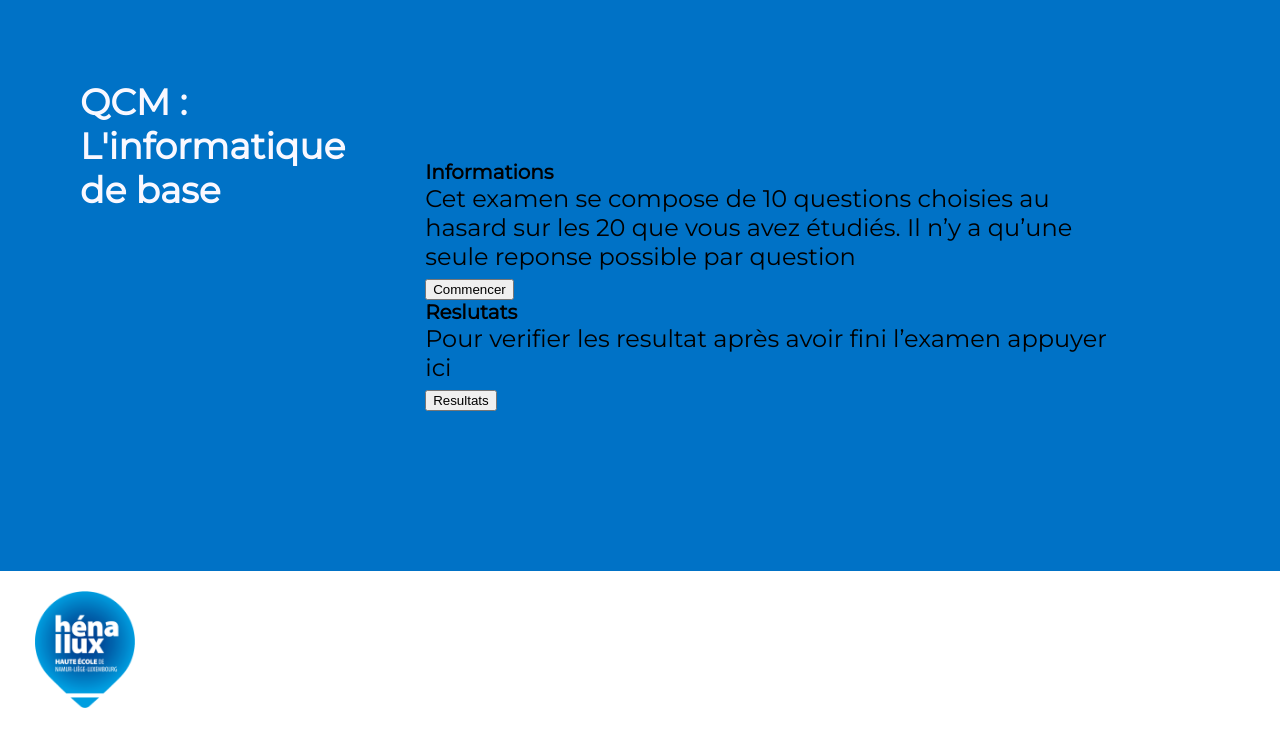
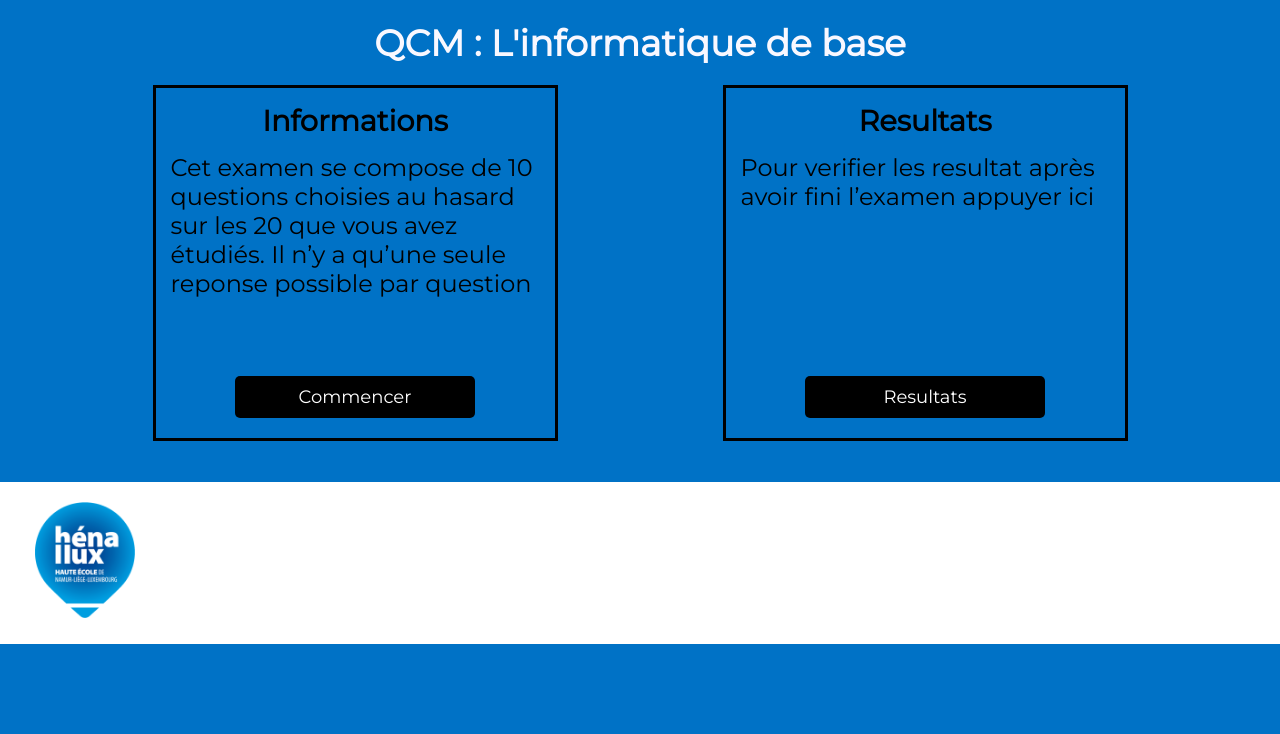
Before and after one commit to WH-Yoshi/QCM-front, a PHP site: page /menu.php in a window 1280 px wide. Shown: the part 156-890 px from the top of the page. After the commit the page ends 800 px from the top, so only its background shows below. Run offline with PHP 8.4, Linux system fonts and the light colour scheme.

Commit message:
New menu

```diff
--- a/menu.php
+++ b/menu.php
@@ -27,45 +27,21 @@
             <h2>QCM : L'informatique de base</h2>
             <section id="panels" class="section-panels">
                 <article class="start">
-                    <h5>Informations</h5>
-                    <p>Cet examen se compose de 10 questions choisies au hasard sur les 20 que vous avez étudiés. Il n’y a qu’une seule reponse possible par question</p>
-                    <a href="target"><button>Commencer</button></a>
+                    <div>
+                        <h5>Informations</h5>
+                        <p>Cet examen se compose de 10 questions choisies au hasard sur les 20 que vous avez étudiés. Il n’y a qu’une seule reponse possible par question</p>
+                    </div>
+                    <a href="target" class="button">Commencer</a>
                 </article>
                 <article class="result">
-                    <h5>Reslutats</h5>
-                    <p>Pour verifier les resultat après avoir fini l’examen appuyer ici</p>
-                    <a href="target"><button>Resultats</button></a>
+                    <div>
+                        <h5>Resultats</h5>
+                        <p>Pour verifier les resultat après avoir fini l’examen appuyer ici</p>
+                    </div>
+                    <a href="target" class="button">Resultats</a>
                 </article>
-                <!-- <div style="width: 1596px; height: 665px; position: relative">
-                    <div style="left: 514px; top: 0px; position: absolute; color: white; font-size: 40px; font-family: Inter; font-weight: 600; word-wrap: break-word">QCM : L’informatique de base </div>
-                    <div style="width: 626px; height: 495px; left: 970px; top: 170px; position: absolute">
-                        <div style="width: 145px; height: 39px; left: 240px; top: 51px; position: absolute; color: white; font-size: 32px; font-family: Inter; font-weight: 600; word-wrap: break-word">Resultats</div>
-                        <div style="width: 626px; height: 495px; left: 0px; top: 0px; position: absolute; border: 3px black solid"></div>
-                        <div style="width: 304px; height: 92px; left: 161px; top: 341px; position: absolute; background: black; border-radius: 35px"></div>
-                        <div style="width: 114px; height: 39px; left: 256px; top: 367px; position: absolute; color: white; font-size: 32px; font-family: Inter; font-weight: 600; word-wrap: break-word">Vérifier</div>
-                        <div style="width: 560px; left: 33px; top: 132px; position: absolute; color: white; font-size: 20px; font-family: Inter; font-weight: 600; word-wrap: break-word">Pour verifier les resultat après avoir fini l’examen appuyer ici</div>
-                    </div>
-                    <div style="width: 626px; height: 495px; left: 0px; top: 170px; position: absolute">
-                        <div style="width: 304px; height: 92px; left: 161px; top: 341px; position: absolute; background: black; border-radius: 35px"></div>
-                        <div style="width: 626px; height: 495px; left: 0px; top: 0px; position: absolute; border: 3px black solid"></div>
-                    </div> -->
-                </div>
             </section>
         </section>
-
-
-        <!-- <section id="connexion" class="section-connexion">
-            <h2>Page de connexion</h2>
-            <form id="form" method="post" action="./scripts/login.php">
-                <label for="Identifiant">Identifiant</label>
-                <input type="text" name="Identifiant" id="Identifiant">
-                <label for="Motdepasse">Mot de passe</label>
-                <input type="password" name="Motdepasse" id="Motdepasse">
-                <input type="submit" value="Se connecter" class="cta">
-                <h4 id="error"></h4>
-            </form>
-        </section> -->
-
     </main>
     <footer>
         <img src="images/logo.png" alt="Logo Henallux" >
--- a/styles/style.css
+++ b/styles/style.css
@@ -41,17 +41,14 @@ footer {
 }
 
 section {
-  padding: 80px;
-}
-
-footer {
-  bottom: 0;
+  padding: 20px 35px;
 }
 
 main {
   display: flex;
   flex-direction: column;
   justify-content: center;
+  height: -webkit-fill-available;
 }
 
 nav {
@@ -88,7 +85,6 @@ form {
   margin: auto;
   color: white;
 }
-
 input[type="text"], input[type="password"] {
   width: 100%;
   padding: 12px 20px;
@@ -97,7 +93,6 @@ input[type="text"], input[type="password"] {
   border: 1px solid #ccc;
   box-sizing: border-box;
 }
-
 label {
   margin: 10px 0;
 }
@@ -115,5 +110,52 @@ input[type='submit'] {
 
 .section-menu {
   display: flex;
-
+  flex-direction: column;
+  align-items: center;
+  justify-content: space-evenly;
+  height: -webkit-fill-available;
 }
+.section-panels {
+  display: flex;
+  justify-content: space-around;
+}
+.section-panels article {
+  display: flex;
+  width: 35%;
+  height: 350px;
+  align-items: center;
+  border: solid;
+  flex-direction: column;
+  justify-content: space-between;
+}
+.section-panels div {
+  display: flex;
+  align-items: center;
+  flex-direction: column;
+}
+.section-panels h5 {
+  margin-top: 15px;
+  font-weight: 600;
+  font-size: larger;
+}
+.section-panels p {
+  margin: 15px;
+}
+.section-panels a{
+  margin-top: 30px;
+  margin-bottom: 20px;
+}
+.section-panels a.button {
+  text-align: center;
+  background-color: black;
+  text-decoration: none;
+  color: white;
+  border: none;
+	padding: 10px 20px;
+	border-radius: 5px;
+  width: 200px;
+  font-size: large;
+}
+.section-panels a.button:hover {
+  background-color: grey;
+}
```
